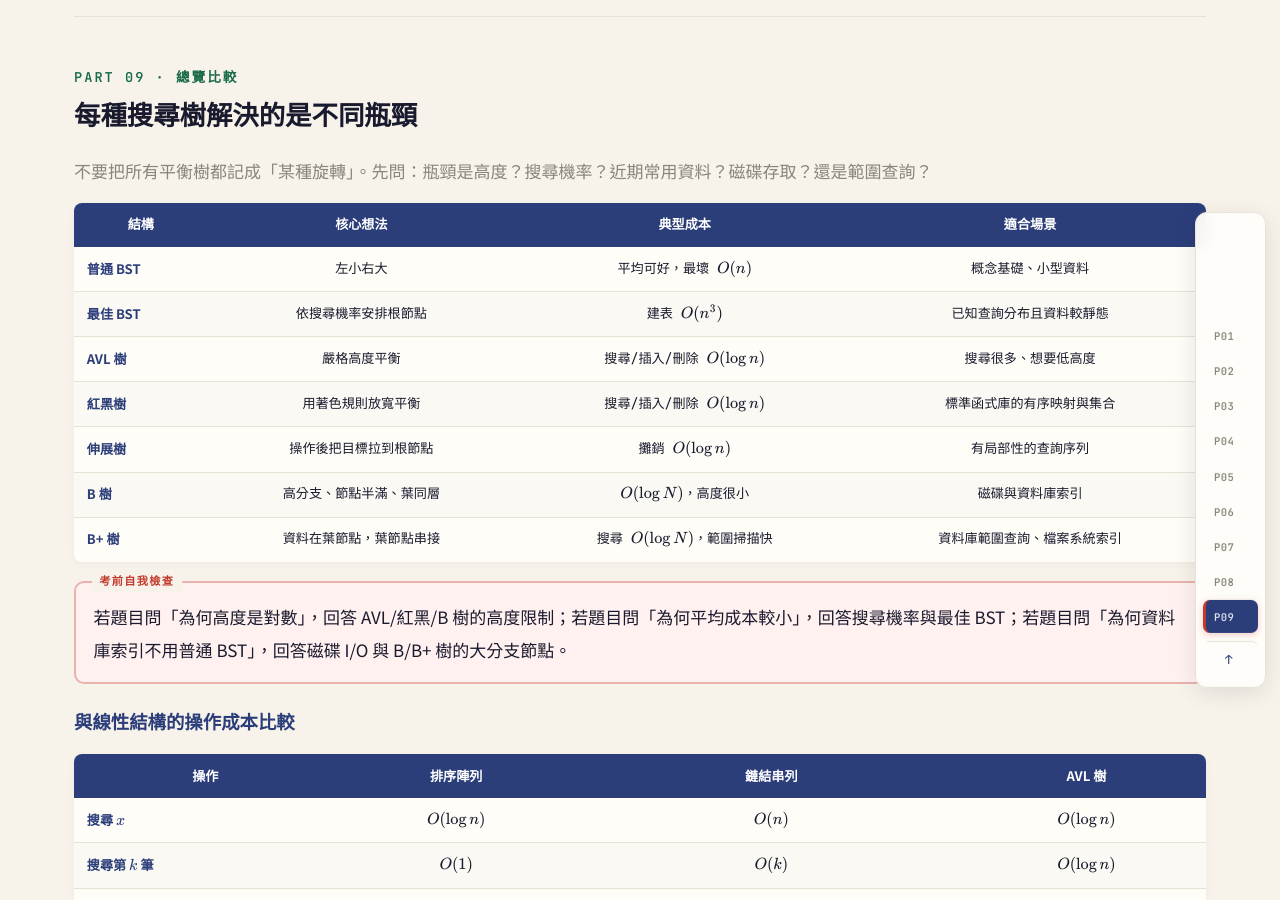
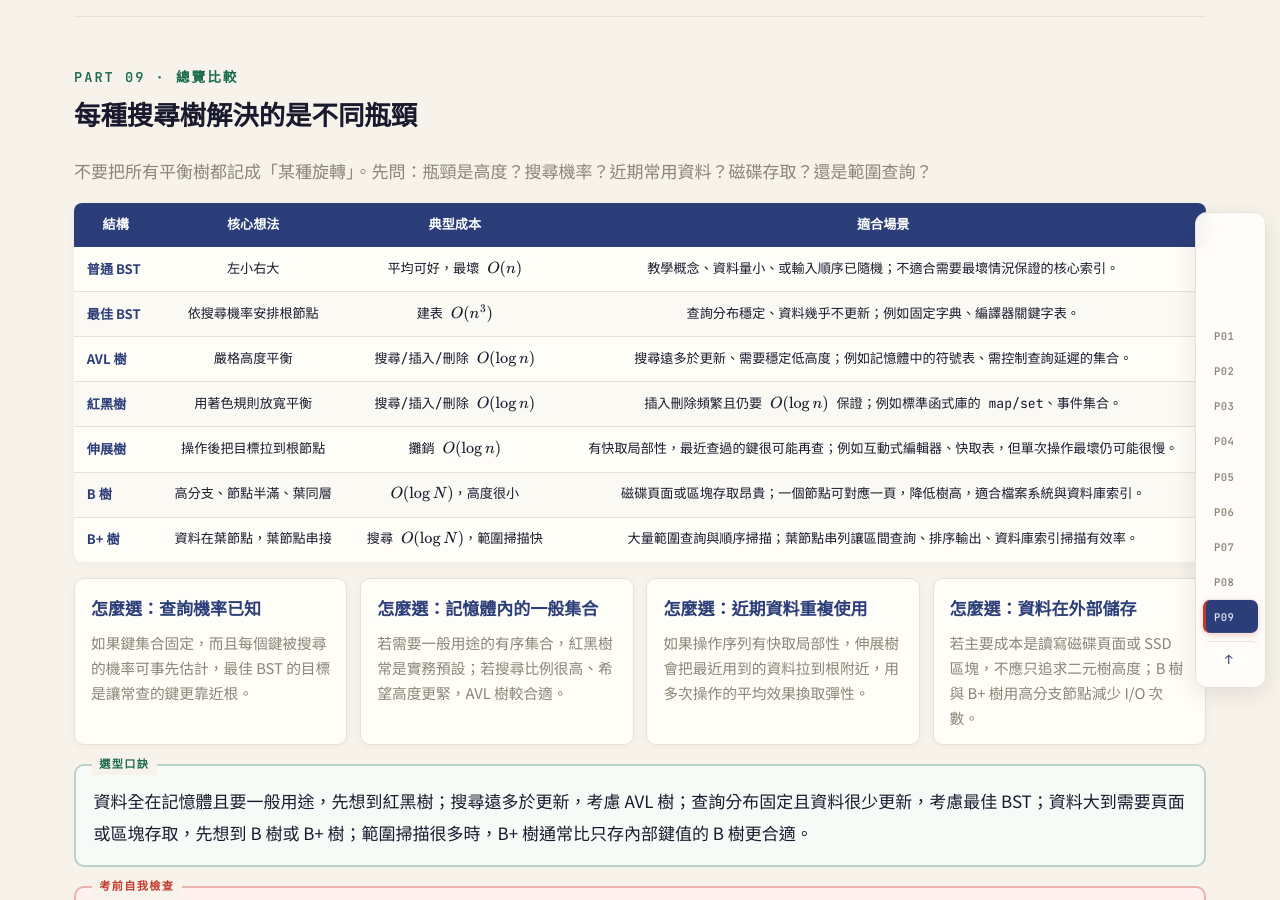
Before and after one commit to phonchi/nsysu-math208, a Jekyll site: the page static_files/presentations/search_trees.html, which Jekyll copies as it is, in a window 1280 px wide and 900 px high, scrolled down 11533 px. Built offline with Jekyll 4.4.1, drawn with Linux system fonts in a browser that asks for light colours.

Commit message:
Expand search tree application guidance

```diff
--- a/static_files/presentations/search_trees.html
+++ b/static_files/presentations/search_trees.html
@@ -623,15 +623,25 @@ footer{text-align:center;padding:2rem;font-size:.85rem;color:var(--muted);border
   <table class="cmp-table">
     <thead><tr><th>結構</th><th>核心想法</th><th>典型成本</th><th>適合場景</th></tr></thead>
     <tbody>
-      <tr><td>普通 BST</td><td>左小右大</td><td>平均可好，最壞 $O(n)$</td><td>概念基礎、小型資料</td></tr>
-      <tr><td>最佳 BST</td><td>依搜尋機率安排根節點</td><td>建表 $O(n^3)$</td><td>已知查詢分布且資料較靜態</td></tr>
-      <tr><td>AVL 樹</td><td>嚴格高度平衡</td><td>搜尋/插入/刪除 $O(\log n)$</td><td>搜尋很多、想要低高度</td></tr>
-      <tr><td>紅黑樹</td><td>用著色規則放寬平衡</td><td>搜尋/插入/刪除 $O(\log n)$</td><td>標準函式庫的有序映射與集合</td></tr>
-      <tr><td>伸展樹</td><td>操作後把目標拉到根節點</td><td>攤銷 $O(\log n)$</td><td>有局部性的查詢序列</td></tr>
-      <tr><td>B 樹</td><td>高分支、節點半滿、葉同層</td><td>$O(\log N)$，高度很小</td><td>磁碟與資料庫索引</td></tr>
-      <tr><td>B+ 樹</td><td>資料在葉節點，葉節點串接</td><td>搜尋 $O(\log N)$，範圍掃描快</td><td>資料庫範圍查詢、檔案系統索引</td></tr>
+      <tr><td>普通 BST</td><td>左小右大</td><td>平均可好，最壞 $O(n)$</td><td>教學概念、資料量小、或輸入順序已隨機；不適合需要最壞情況保證的核心索引。</td></tr>
+      <tr><td>最佳 BST</td><td>依搜尋機率安排根節點</td><td>建表 $O(n^3)$</td><td>查詢分布穩定、資料幾乎不更新；例如固定字典、編譯器關鍵字表。</td></tr>
+      <tr><td>AVL 樹</td><td>嚴格高度平衡</td><td>搜尋/插入/刪除 $O(\log n)$</td><td>搜尋遠多於更新、需要穩定低高度；例如記憶體中的符號表、需控制查詢延遲的集合。</td></tr>
+      <tr><td>紅黑樹</td><td>用著色規則放寬平衡</td><td>搜尋/插入/刪除 $O(\log n)$</td><td>插入刪除頻繁且仍要 $O(\log n)$ 保證；例如標準函式庫的 map/set、事件集合。</td></tr>
+      <tr><td>伸展樹</td><td>操作後把目標拉到根節點</td><td>攤銷 $O(\log n)$</td><td>有快取局部性，最近查過的鍵很可能再查；例如互動式編輯器、快取表，但單次操作最壞仍可能很慢。</td></tr>
+      <tr><td>B 樹</td><td>高分支、節點半滿、葉同層</td><td>$O(\log N)$，高度很小</td><td>磁碟頁面或區塊存取昂貴；一個節點可對應一頁，降低樹高，適合檔案系統與資料庫索引。</td></tr>
+      <tr><td>B+ 樹</td><td>資料在葉節點，葉節點串接</td><td>搜尋 $O(\log N)$，範圍掃描快</td><td>大量範圍查詢與順序掃描；葉節點串列讓區間查詢、排序輸出、資料庫索引掃描有效率。</td></tr>
     </tbody>
   </table>
+  <div class="rule-grid">
+    <div class="rule-card"><strong>怎麼選：查詢機率已知</strong><p>如果鍵集合固定，而且每個鍵被搜尋的機率可事先估計，最佳 BST 的目標是讓常查的鍵更靠近根。</p></div>
+    <div class="rule-card"><strong>怎麼選：記憶體內的一般集合</strong><p>若需要一般用途的有序集合，紅黑樹常是實務預設；若搜尋比例很高、希望高度更緊，AVL 樹較合適。</p></div>
+    <div class="rule-card"><strong>怎麼選：近期資料重複使用</strong><p>如果操作序列有快取局部性，伸展樹會把最近用到的資料拉到根附近，用多次操作的平均效果換取彈性。</p></div>
+    <div class="rule-card"><strong>怎麼選：資料在外部儲存</strong><p>若主要成本是讀寫磁碟頁面或 SSD 區塊，不應只追求二元樹高度；B 樹與 B+ 樹用高分支節點減少 I/O 次數。</p></div>
+  </div>
+  <div class="info-box">
+    <div class="box-label">選型口訣</div>
+    資料全在記憶體且要一般用途，先想到紅黑樹；搜尋遠多於更新，考慮 AVL 樹；查詢分布固定且資料很少更新，考慮最佳 BST；資料大到需要頁面或區塊存取，先想到 B 樹或 B+ 樹；範圍掃描很多時，B+ 樹通常比只存內部鍵值的 B 樹更合適。
+  </div>
   <div class="info-box red">
     <div class="box-label">考前自我檢查</div>
     若題目問「為何高度是對數」，回答 AVL/紅黑/B 樹的高度限制；若題目問「為何平均成本較小」，回答搜尋機率與最佳 BST；若題目問「為何資料庫索引不用普通 BST」，回答磁碟 I/O 與 B/B+ 樹的大分支節點。
```
